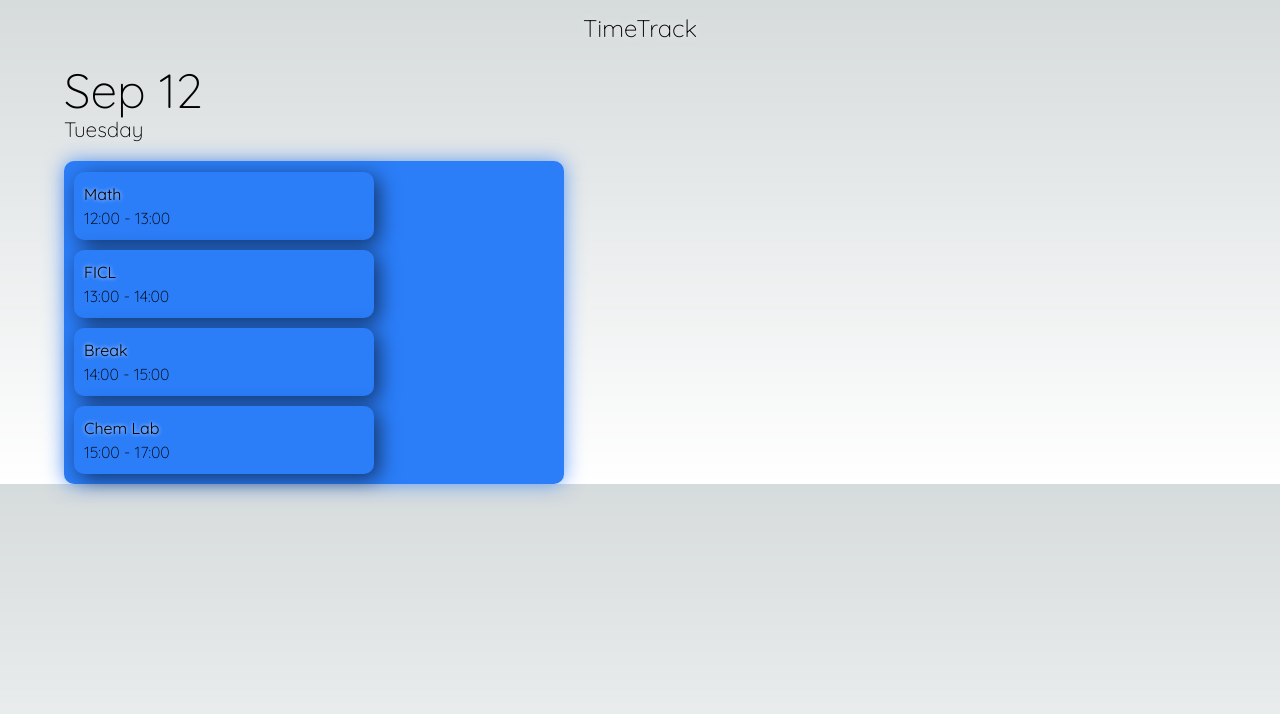
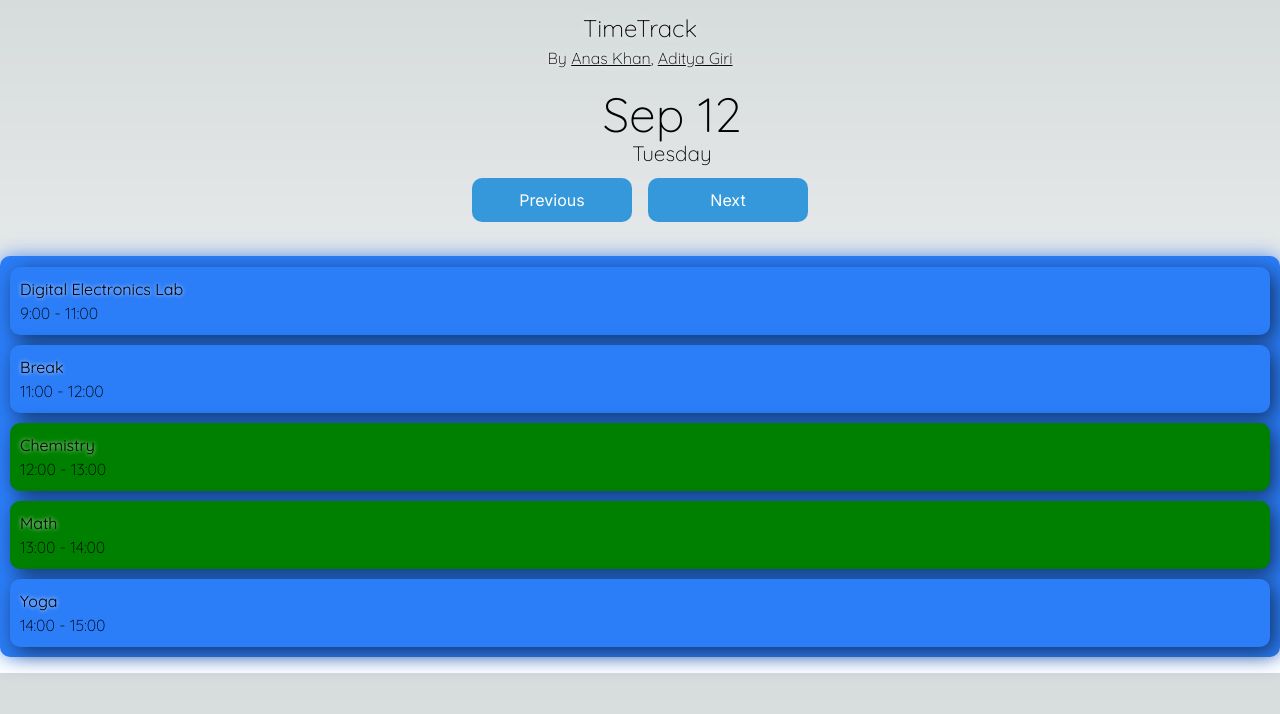
Before and after one commit to Xyncross1111/timetrack, a Next.js app: page / in a window 1280 px wide. Shown: the top 714 px of the page. Built offline with nearby package versions, Linux system fonts and the light colour scheme.

Commit message:
add day switching, current class hightlighting

```diff
--- a/app/class/style.css
+++ b/app/class/class.css
@@ -8,14 +8,19 @@
 }
 .classes{
     margin-top: 10px;
-    width: 80%;
-    max-width: 300px;
+    width: 100%;
+    /*max-width: 300px;*/
     background-color: #2b7df8;
     border-radius: 10px;
     box-shadow: 5px 5px 20px #00000093;
     padding: 10px;
     font-family: QuickSandLight;
 }
+
+.active {
+    background-color: green;
+
+}
 .classes h2{
     font-family: QuickSandRegular;
     text-shadow: 0px 0px 4px #ffffff;
--- a/app/class/class.tsx
+++ b/app/class/class.tsx
@@ -1,5 +1,5 @@
 import {FC} from "react";
-import "./style.css"
+import "./class.css"
 
 interface classProps {
     key: string;
@@ -8,8 +8,17 @@ interface classProps {
     timeEnd: string;
 }
 const Class: FC<classProps> = (props: classProps) => {
+
+    let className = `class - ${props.key} classes`;
+
+    const time = new Date();
+    const hour = time.getHours();
+
+    if(hour >= parseInt(props.timeStart) && hour <= parseInt(props.timeEnd)) {
+        className += " active";
+    }
     return (
-        <div className={`class - ${props.key} classes`}>
+        <div className={className}>
             <h2>{props.name}</h2>
             <p>{props.timeStart} - {props.timeEnd}</p>
         </div>
--- a/app/datetime/style.css
+++ b/app/datetime/datetime.css
@@ -1,8 +1,9 @@
 .datetime{
     margin-top: 1vh;
     margin-left: 5vw;
-    font-family: QuickSandLight;
+    font-family: QuickSandLight, "Roboto Light", sans-serif;
     font-size: 1.3rem;
+    text-align: center;
 }
 .datetime h2{
     font-size: 3rem;
--- a/app/datetime/datetime.tsx
+++ b/app/datetime/datetime.tsx
@@ -1,13 +1,16 @@
-import "./style.css"
+import "./datetime.css"
 
 const Datetime = () => {
-    const d = new Date();
-    const months = ["Jan", "Feb", "Mar", "Apr", "May", "June", "July", "Aug", "Sep", "Oct", "Nov", "Dec"];
-    const days = ["Sunday", "Monday", "Tuesday", "Wednesday", "Thursday", "Friday", "Saturday"];
+    const date = new Date();
+
+    const month = date.toLocaleDateString('en-us', { month: "short" });
+    const day = date.toLocaleDateString('en-us', { weekday: "long" });
+    const dayNum = date.toLocaleDateString('en-us', { day: "numeric" });
+
     return (
         <div className="datetime">
-            <h2>{months[d.getMonth()]} {d.getDate()}</h2>
-            <h3>{days[d.getDay()]}</h3>
+            <h2>{month} {dayNum}</h2>
+            <h3>{day}</h3>
         </div>
     );
 }
--- a/app/globals.css
+++ b/app/globals.css
@@ -20,9 +20,26 @@ h1{
   margin-top: 10px;
   text-align: center;
   font-size: 1.5rem;
-  font-family: QuicksandLight;
+  font-family: QuicksandLight, "Roboto Light", sans-serif;
   text-shadow: 0px 0px 10px #ffffff;
 }
+
+.info {
+  text-align: center;
+  font-family: QuickSandLight, "Roboto Light", sans-serif;
+  text-shadow: 0px 0px 5px #ffffff;
+}
+
+.info a {
+  text-decoration: underline;
+}
+
+.info a:hover{
+  color: lightblue;
+  transition: color 300ms linear;
+  text-shadow: none;
+}
+
 body {
   color: rgb(var(--foreground-rgb));
   background: linear-gradient(
--- /dev/null
+++ b/app/navigate/navigate.css
@@ -0,0 +1,37 @@
+nav {
+    width: 100%;
+    /*max-width: 500px;*/
+    /*margin-top: 2vh;*/
+    /*margin-left: 5vw;*/
+    border-radius: 10px;
+    padding: 1px 10px 10px 10px;
+    text-align: center;
+    display: flex;
+    justify-content: center;
+
+}
+
+nav button {
+    padding: 10px 20px; /* Adjust padding as needed */
+    margin: 0.5rem;
+    width: 10rem;
+    font-size: 1rem; /* Adjust font size as needed */
+    background-color: #3498db; /* Change the background color */
+    color: #ffffff; /* Change the text color */
+    border: none;
+    border-radius: 10px; /* Adjust border radius as needed */
+    cursor: pointer;
+}
+
+/* Hover effect */
+nav button:hover {
+    background-color: #2980b9; /* Change the background color on hover */
+    transition: color 300ms linear;
+}
+
+/* Active/focus styles */
+nav button:active,
+nav button:focus {
+    outline: none; /* Remove default focus outline */
+    box-shadow: 0 0 5px rgba(0, 0, 0, 0.3); /* Add a box shadow on focus/active */
+}
--- /dev/null
+++ b/app/navigate/navigate.tsx
@@ -0,0 +1,29 @@
+import react, {FC} from "react";
+import './navigate.css';
+interface navigateProps {
+    handlePrev: () => void;
+    handleNext: () => void;
+}
+const Navigate: FC<navigateProps> = (props: navigateProps) => {
+
+    const handleNext = () => {
+        props.handleNext();
+    }
+
+    const handlePrev = () => {
+        props.handlePrev();
+    }
+
+    return (
+        <nav className={"class-buttons"}>
+            <button className={"prev"} onClick={handlePrev}>
+                Previous
+            </button>
+            <button className={"next"} onClick={handleNext}>
+                Next
+            </button>
+        </nav>
+    )
+};
+
+export default Navigate;
--- a/app/page.tsx
+++ b/app/page.tsx
@@ -1,19 +1,53 @@
 "use client";
+import {useState} from "react";
 import Schedule from "@/app/schedule/schedule";
 import Datetime from "@/app/datetime/datetime";
-import {useState} from "react";
+import Navigate from "@/app/navigate/navigate";
 import data from "../db/classlist.json";
 
 export default function Home() {
 
-    const classList = data[0].classes;
+    const date = new Date();
+    const [day, setDay] = useState(date.getDay())
 
+    const classList = data[day].classes;
     const [classes, setClasses] = useState(classList);
+
+    const getClasses = (day: number) => {
+        const classList = data[day].classes;
+        setClasses(classList);
+    }
+
+    const handleNext = () => {
+
+        let currDay = day
+
+        if(day === 6) currDay = 0;
+        else currDay++;
+        getClasses(currDay);
+
+        setDay(currDay);
+    }
+
+    const handlePrev = () => {
+
+        let currDay = day;
+
+        if(day === 0) currDay = 6;
+        else currDay--;
+        getClasses(currDay);
+
+        setDay(currDay);
+    }
+
+
 
     return (
       <>
           <h1>TimeTrack</h1>
+          <h2 className={"info"}>By <a href="https://www.linkedin.com/in/anasmkhan/" target="_blank">Anas Khan</a>, <a href="https://www.linkedin.com/in/adityagiri3600/" target="_blank">Aditya Giri</a></h2>
           <Datetime/>
+          <Navigate handlePrev={handlePrev} handleNext={handleNext} />
           <Schedule classes={classes} />
       </>
   )
--- a/app/schedule/style.css
+++ b/app/schedule/schedule.css
@@ -1,8 +1,10 @@
 .schedule{
-    width: 70vw;
-    max-width: 500px;
-    margin-top: 2vh;
-    margin-left: 5vw;
+    /*width: 70vw;*/
+    width: 100%;
+    /*max-width: 500px;*/
+    /*margin-top: 2vh;*/
+    /*margin-left: 5vw;*/
+    margin: 2vh auto;
     background-color: #2b7df8;
     box-shadow: 0px 0px 20px #2b7df8b8;
     border-radius: 10px;
--- a/app/schedule/schedule.tsx
+++ b/app/schedule/schedule.tsx
@@ -1,9 +1,13 @@
 import Class from "@/app/class/class";
-import "./style.css";
+import "./schedule.css";
 
 const Schedule = (props: any) => {
 
     const classes = props.classes;
+
+    if(classes.length === 0) return (
+        <h1>There are no classes for today.</h1>
+    )
 
     const classList = classes.map((classItem: any) => {
         return (
--- a/db/classlist.json
+++ b/db/classlist.json
@@ -1,4 +1,8 @@
 [
+    {
+      "day" : "sunday",
+      "classes" : []
+    },
     {
       "day" : "monday",
       "classes" : [
@@ -30,6 +34,159 @@
     },
     {
       "day" : "tuesday",
-      "classes" : []
+      "classes" : [
+        {
+          "key" : "1",
+          "name" : "Digital Electronics Lab",
+          "timeStart" : "9:00",
+          "timeEnd" : "11:00"
+        },
+        {
+          "key" : "2",
+          "name" : "Break",
+          "timeStart" : "11:00",
+          "timeEnd" : "12:00"
+        },
+        {
+          "key" : "3",
+          "name" : "Chemistry",
+          "timeStart" : "12:00",
+          "timeEnd" : "13:00"
+        },
+        {
+          "key" : "4",
+          "name" : "Math",
+          "timeStart" : "13:00",
+          "timeEnd" : "14:00"
+        },
+        {
+          "key" : "5",
+          "name" : "Yoga",
+          "timeStart" : "14:00",
+          "timeEnd" : "15:00"
+        }
+      ]
+    },
+    {
+      "day" : "wednesday",
+      "classes" : [
+        {
+          "key" : "1",
+          "name" : "Digital Electronics",
+          "timeStart" : "9:00",
+          "timeEnd" : "10:00"
+        },
+        {
+          "key" : "2",
+          "name" : "Computer Workshop",
+          "timeStart" : "10:00",
+          "timeEnd" : "11:00"
+        },
+        {
+          "key" : "3",
+          "name" : "FICL",
+          "timeStart" : "11:00",
+          "timeEnd" : "12:00"
+        },
+        {
+          "key" : "4",
+          "name" : "Break",
+          "timeStart" : "12:00",
+          "timeEnd" : "13:00"
+        },
+        {
+          "key" : "5",
+          "name" : "Sports",
+          "timeStart" : "13:00",
+          "timeEnd" : "15:00"
+        },
+        {
+          "key" : "6",
+          "name" : "Library",
+          "timeStart" : "15:00",
+          "timeEnd" : "16:00"
+        }
+      ]
+    },
+    {
+      "day" : "thursday",
+      "classes" : [
+        {
+          "key" : "1",
+          "name" : "PPS Lab",
+          "timeStart" : "10:00",
+          "timeEnd" : "12:00"
+        },
+        {
+          "key" : "2",
+          "name" : "Digital Electronics",
+          "timeStart" : "12:00",
+          "timeEnd" : "13:00"
+        },
+        {
+          "key" : "3",
+          "name" : "Break",
+          "timeStart" : "13:00",
+          "timeEnd" : "12:00"
+        },
+        {
+          "key" : "4",
+          "name" : "PPS",
+          "timeStart" : "12:00",
+          "timeEnd" : "13:00"
+        }
+      ]
+    },
+    {
+      "day" : "friday",
+      "classes" : [
+        {
+          "key" : "1",
+          "name" : "PPS",
+          "timeStart" : "10:00",
+          "timeEnd" : "12:00"
+        },
+        {
+          "key" : "2",
+          "name" : "Chemistry",
+          "timeStart" : "11:00",
+          "timeEnd" : "12:00"
+        },
+        {
+          "key" : "3",
+          "name" : "Break",
+          "timeStart" : "12:00",
+          "timeEnd" : "13:00"
+        },
+        {
+          "key" : "4",
+          "name" : "CWS Lab",
+          "timeStart" : "13:00",
+          "timeEnd" : "15:00"
+        }
+      ]
+    },
+    {
+      "day" : "thursday",
+      "classes" : [
+        {
+          "key" : "1",
+          "name" : "Math",
+          "timeStart" : "11:00",
+          "timeEnd" : "12:00"
+        },
+        {
+          "key" : "2",
+          "name" : "PPS",
+          "timeStart" : "12:00",
+          "timeEnd" : "13:00"
+        },
+        {
+          "key" : "3",
+          "name" : "Digital Electronics",
+          "timeStart" : "13:00",
+          "timeEnd" : "14:00"
+        }
+      ]
     }
 ]
```
